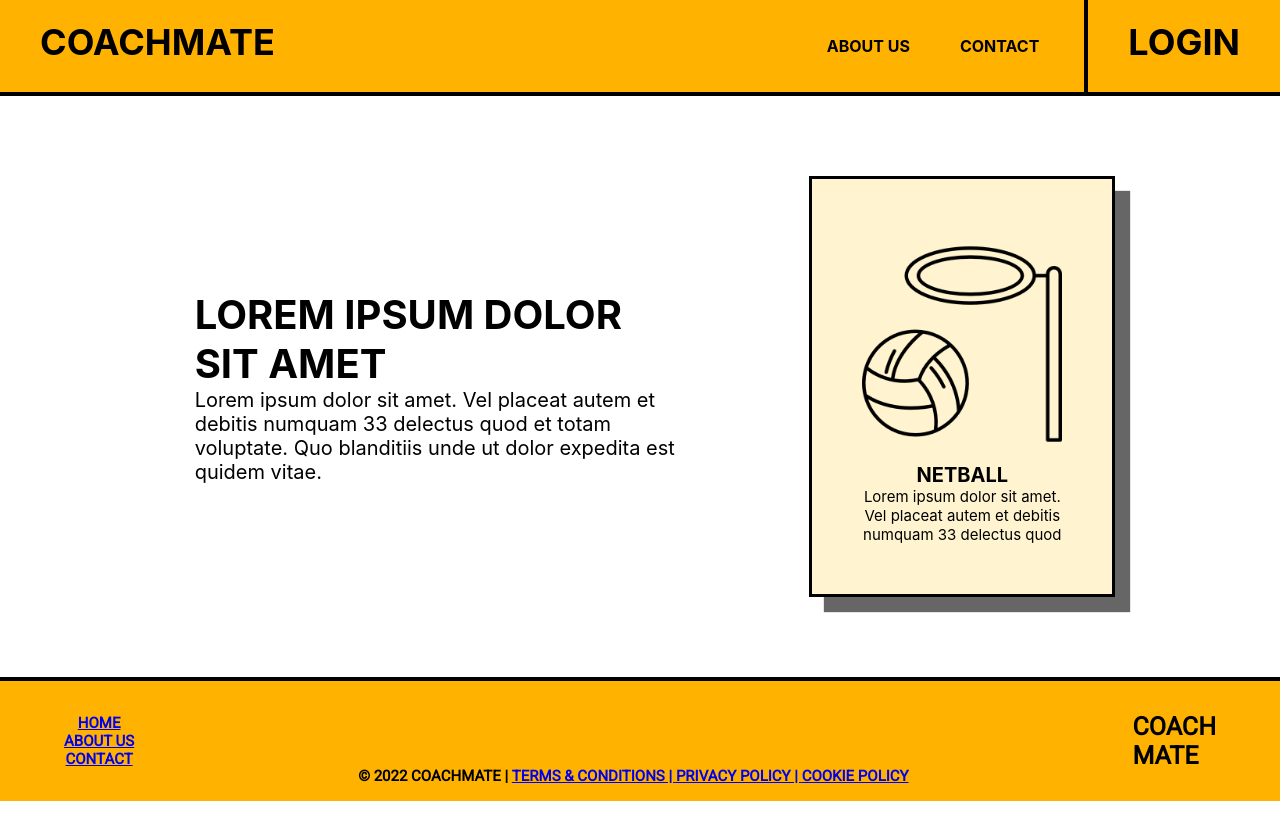
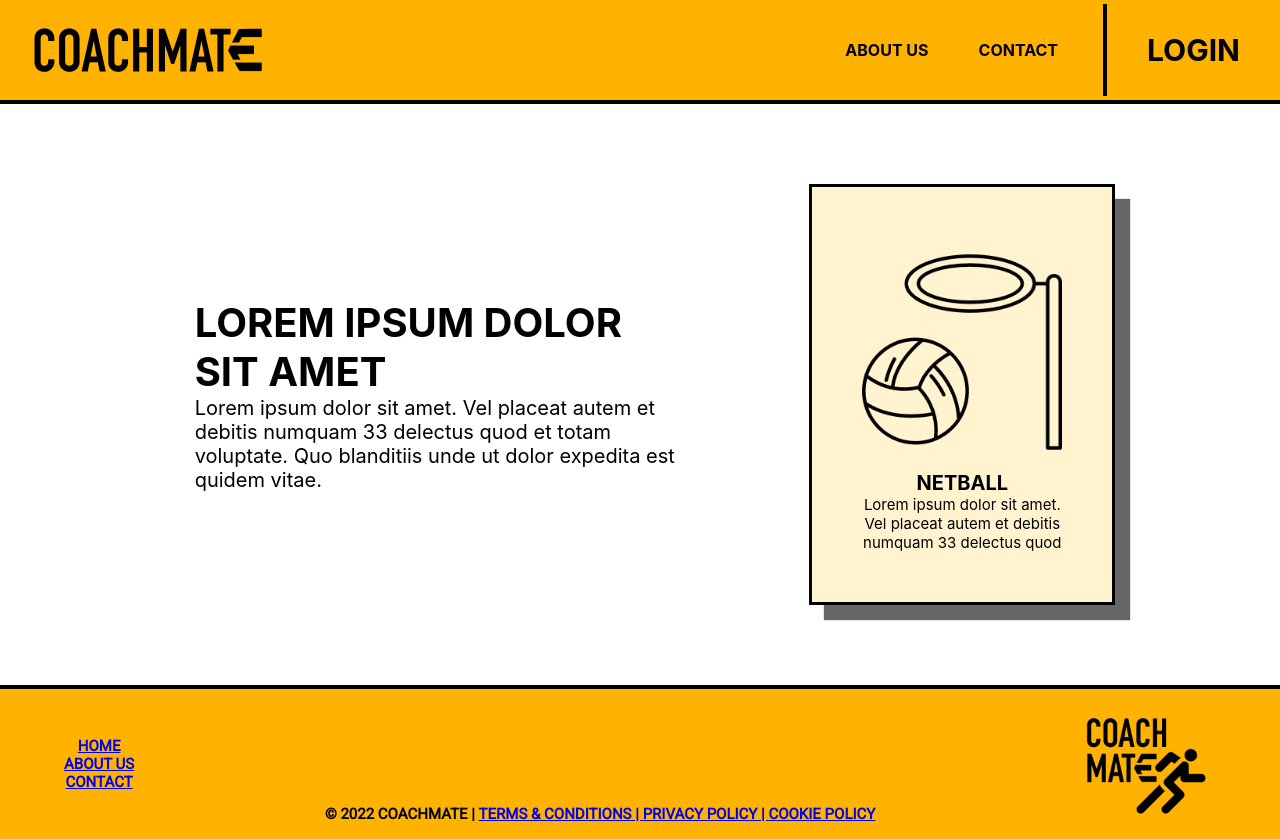
Before and after one commit to The-Collective-unimelb/CoachMate-Frontend, a React (Create React App) app: page / in a window 1280 px wide. Before the commit the page ends 801 px from the top, so only its background shows below. Built offline with nearby package versions, Linux system fonts and the light colour scheme.

Commit message:
Added logos

```diff
--- a/src/components/Layout/Footer.js
+++ b/src/components/Layout/Footer.js
@@ -1,4 +1,5 @@
 import classes from "./Footer.module.css"
+import coachmateSquare from "./CoachmateSquare.png";
 
 function Footer() {
     return <div className={classes.footer}>
@@ -16,8 +17,7 @@ function Footer() {
             </div>
         </div>
         <div className={classes.div4}>
-            <a className={classes.h2}>COACH</a>
-            <a className={classes.h2}>MATE</a>
+            <img className={classes["coachmate-square-logo"]} src={coachmateSquare}></img>
         </div>
     </div>
 }
--- a/src/components/Layout/Footer.module.css
+++ b/src/components/Layout/Footer.module.css
@@ -6,7 +6,6 @@
     justify-content: space-between;
     background-color: #FFB200;
     width: 90vw;
-    height: 15vh;
     padding-left: 5vw;
     padding-right: 5vw;
     position: relative;
@@ -46,3 +45,8 @@
     font-size: 25px;
     font-weight: 1000;
 }
+
+.coachmate-square-logo{
+    width: 150px;
+    height: 150px;
+}
--- a/src/components/Layout/Header.js
+++ b/src/components/Layout/Header.js
@@ -1,9 +1,10 @@
 import classes from "./Header.module.css";
+import coachmateFlat from "./CoachmateFlat.png";
 
 function Header() {
   return (
     <div className={classes.header}>
-      <h1>COACHMATE</h1>
+      <img className={classes["coachmate-flat-logo"]} src={coachmateFlat}></img>
       <nav>
         <ul className={classes["flexbox-navbar-text"]}>
           <li>
--- a/src/components/Layout/Header.module.css
+++ b/src/components/Layout/Header.module.css
@@ -2,13 +2,20 @@
     display: flex;
     background: #FFB200;
     border-bottom: 4px solid;
+    align-items: center;
+}
+
+.coachmate-flat-logo{
+    width: 300px;
+    height: 100px;
+    margin-right:auto;
 }
 
 .header h1 {
     font: "Roboto";
     font-size: 36px;
     font-weight: bold;
-    margin: 20px auto 20px 40px
+
 }
 
 .header nav {
@@ -31,6 +38,6 @@
 
 .login {
     margin: 20px 40px 20px 40px;
-    font-size: 36px;
+    font-size: 30px;
     font-weight: bold;
-  }
+}
```
Also changed, not shown: src/components/Layout/CoachmateFlat.png (added), src/components/Layout/CoachmateSquare.png (added).
